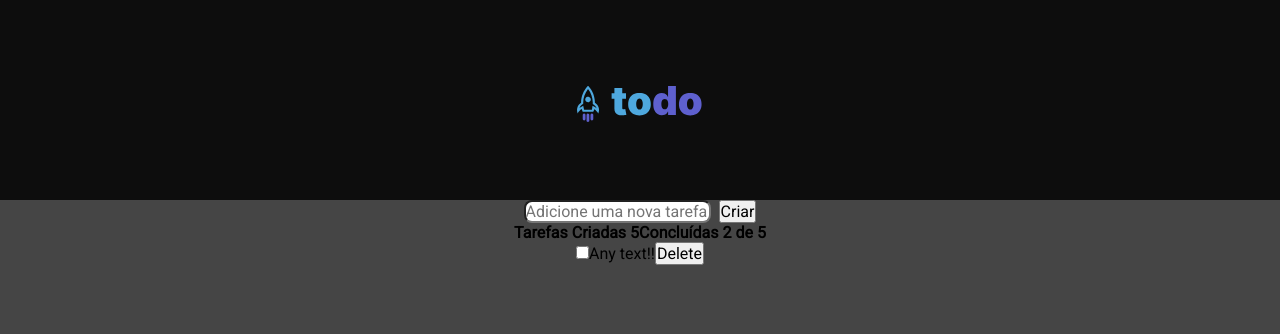
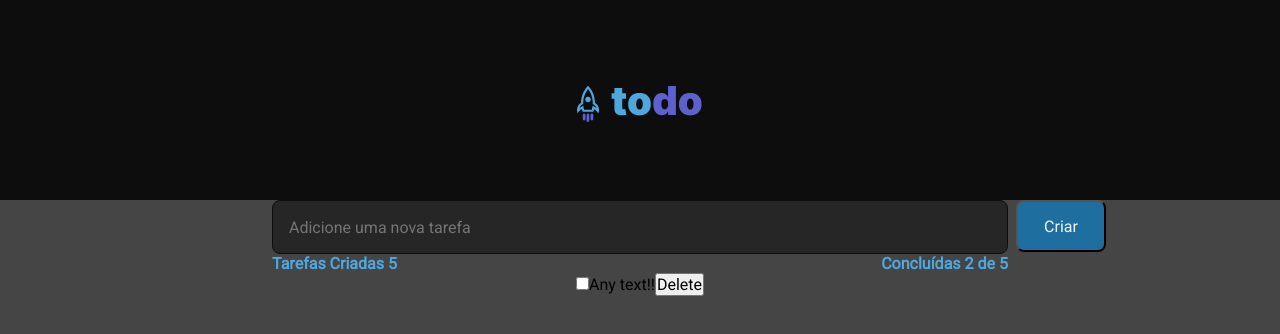
Before and after one commit to gabriel-rodriguess/challenge01-todo-list, a React (Create React App) app: page / in a window 1280 px wide. Shown: the top 334 px of the page. Built offline with nearby package versions, Linux system fonts and the light colour scheme.

Commit message:
add styles

```diff
--- a/src/components/ToDoList.styles.tsx
+++ b/src/components/ToDoList.styles.tsx
@@ -13,9 +13,56 @@ export const MainContainer = styled.main`
 export const NewTaskForm = styled.form`
   display: flex;
   gap: 8px;
+  height: 3.375rem;
+  width: 100%;
 `;
 
 export const NewTaskInput = styled.input`
+  display: flex;
+  flex-direction: row;
+  align-items: center;
+  padding: 16px;
+  gap: 8px;
+
   border-radius: 8px;
   width: 100%;
+  background: ${props => props.theme.gray500};
+  border: 1px solid ${props => props.theme.gray700};
+
+  flex: none;
+  order: 0;
+  flex-grow: 1;
 `;
+
+export const NewTaskButton = styled.button`
+  display: flex;
+  flex-direction: row;
+  justify-content: center;
+  align-items: center;
+  padding: 1rem;
+  gap: 8px;
+
+  width: 5.625rem;
+  height: 3.25rem;
+
+  background: ${props => props.theme.blueDark};
+  border-radius: 8px;
+
+  flex: none;
+  order: 1;
+  flex-grow: 0;
+
+  color: ${props => props.theme.gray100};
+`;
+
+export const TaskHeader = styled.header`
+  display: flex;
+  justify-content: space-between;
+
+  width: 100%;
+  height: 1.1875rem;
+`;
+
+export const InfoText = styled.b`
+  color: ${props => props.theme.blue};
+`;
--- a/src/components/ToDoList.tsx
+++ b/src/components/ToDoList.tsx
@@ -1,5 +1,5 @@
 import React from 'react';
-import { MainContainer, NewTaskForm, NewTaskInput } from './ToDoList.styles';
+import { InfoText, MainContainer, NewTaskButton, NewTaskForm, NewTaskInput, TaskHeader } from './ToDoList.styles';
 
 export function ToDoList() {
 
@@ -9,12 +9,12 @@ export function ToDoList() {
         <NewTaskInput
           placeholder='Adicione uma nova tarefa'
         />
-        <button>Criar</button>
+        <NewTaskButton>Criar</NewTaskButton>
       </NewTaskForm>
-      <header>
-        <b>Tarefas Criadas 5</b>
-        <b>Concluídas 2 de 5</b>
-      </header>
+      <TaskHeader>
+        <InfoText>Tarefas Criadas <b>5</b></InfoText>
+        <InfoText>Concluídas <b>2 de 5</b></InfoText>
+      </TaskHeader>
       <section>
         <article>
           <input type='checkbox'/>
```
